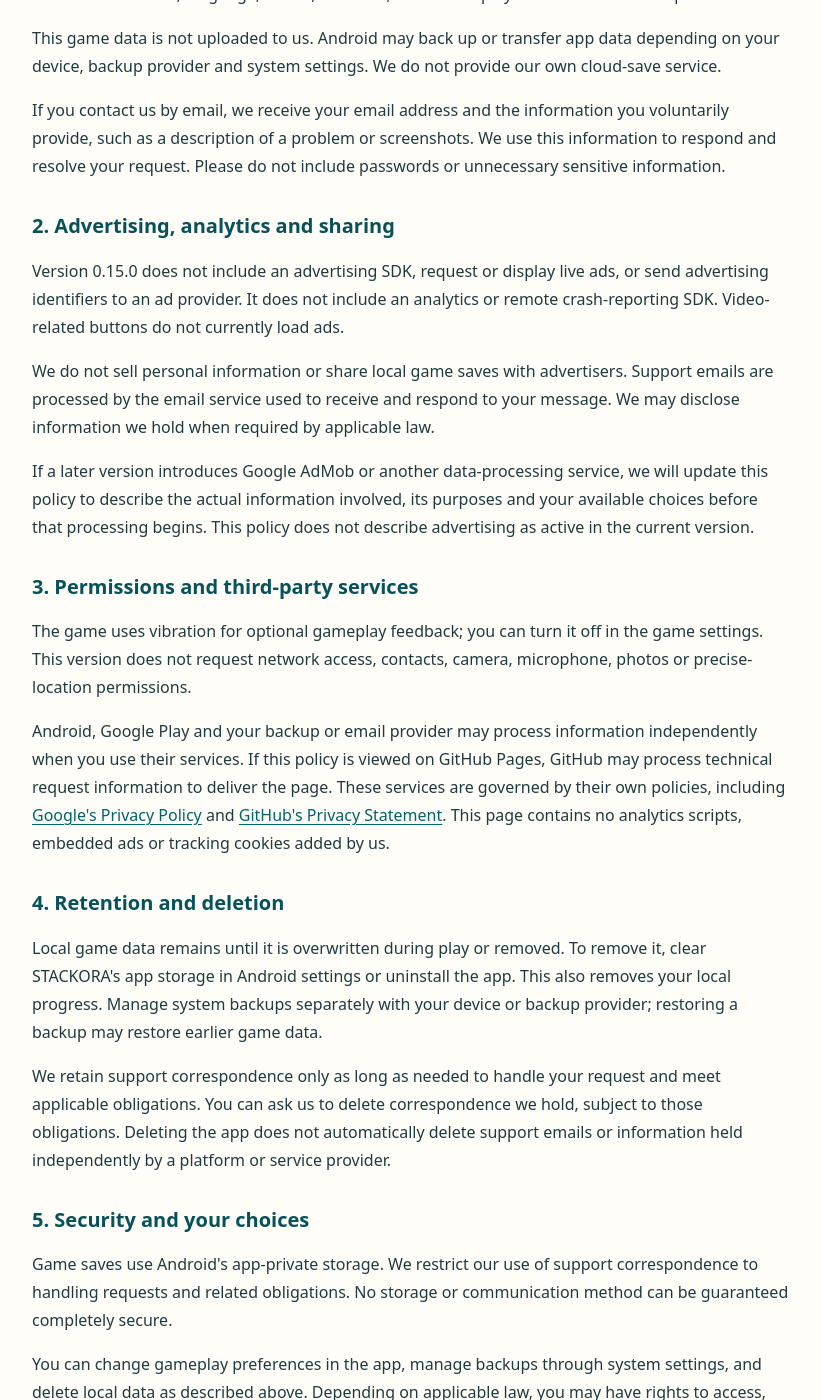
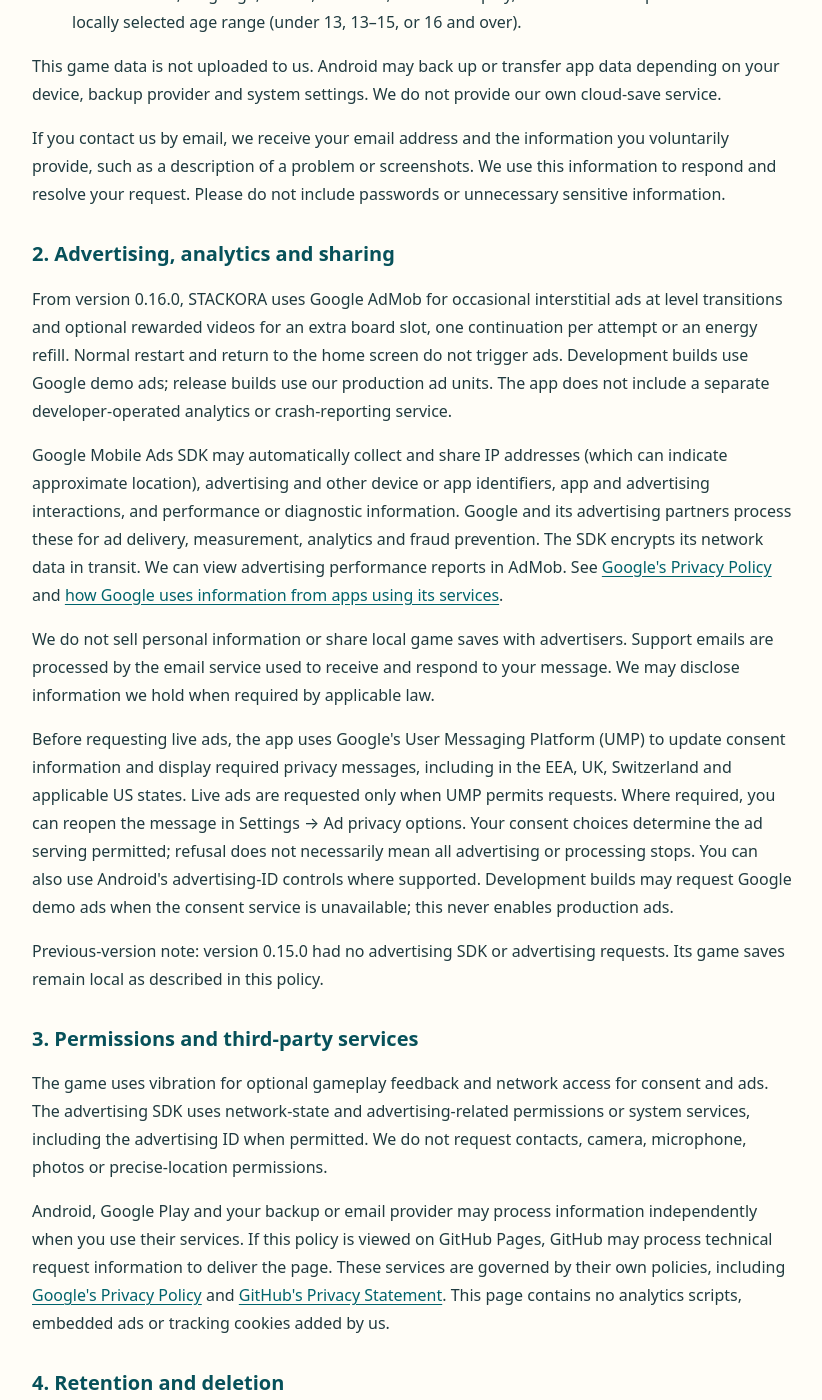
Before and after one commit to hluler/hluler.github.io, a Jekyll site: the page stackora/privacy-policy.html, which Jekyll copies as it is, in a window 1280 px wide and 1400 px high, scrolled down 600 px. Shown: the whole window, without its empty margins (228-1050 px from the left). Built offline with Jekyll 4.4.1, drawn with Linux system fonts in a browser that asks for light colours; some of the changed text lies outside the part shown.

Commit message:
Update STACKORA privacy policy for AdMob consent and age safeguards

```diff
--- a/stackora/privacy-policy.html
+++ b/stackora/privacy-policy.html
@@ -26,7 +26,7 @@
 <main>
 <section id="en" lang="en" aria-labelledby="title-en">
   <h1 id="title-en">Privacy Policy — STACKORA</h1>
-  <p class="meta">App: STACKORA<br>Package: <code>com.aisifun.stackora</code><br>Effective and last updated: 26 October 2026<br>Applies to: Android version 0.15.0</p>
+  <p class="meta">App: STACKORA (叠色时光)<br>Package: <code>com.aisifun.stackora</code><br>Effective and last updated: 27 October 2026<br>Applies to: Android 0.16.0 and later; see the previous-version note below</p>
   <p>This policy describes how the STACKORA developer ("we") handles information in the Android game and when you contact us. STACKORA does not require an account or login. We do not operate a server that receives your game saves.</p>
 
   <h2>1. Game data and support</h2>
@@ -34,18 +34,20 @@
   <ul>
     <li>level progress, the current board, available pieces, scores and unfinished games;</li>
     <li>in-game coins, energy and refill timing, unlocked slots, rewards and building or collection progress;</li>
-    <li>tutorial status, language, sound, vibration, number display and reduced-motion preferences.</li>
+    <li>tutorial status, language, sound, vibration, number display, reduced-motion preferences and a locally selected age range (under 13, 13–15, or 16 and over).</li>
   </ul>
   <p>This game data is not uploaded to us. Android may back up or transfer app data depending on your device, backup provider and system settings. We do not provide our own cloud-save service.</p>
   <p>If you contact us by email, we receive your email address and the information you voluntarily provide, such as a description of a problem or screenshots. We use this information to respond and resolve your request. Please do not include passwords or unnecessary sensitive information.</p>
 
   <h2>2. Advertising, analytics and sharing</h2>
-  <p>Version 0.15.0 does not include an advertising SDK, request or display live ads, or send advertising identifiers to an ad provider. It does not include an analytics or remote crash-reporting SDK. Video-related buttons do not currently load ads.</p>
+  <p>From version 0.16.0, STACKORA uses Google AdMob for occasional interstitial ads at level transitions and optional rewarded videos for an extra board slot, one continuation per attempt or an energy refill. Normal restart and return to the home screen do not trigger ads. Development builds use Google demo ads; release builds use our production ad units. The app does not include a separate developer-operated analytics or crash-reporting service.</p>
+  <p>Google Mobile Ads SDK may automatically collect and share IP addresses (which can indicate approximate location), advertising and other device or app identifiers, app and advertising interactions, and performance or diagnostic information. Google and its advertising partners process these for ad delivery, measurement, analytics and fraud prevention. The SDK encrypts its network data in transit. We can view advertising performance reports in AdMob. See <a href="https://policies.google.com/privacy">Google's Privacy Policy</a> and <a href="https://policies.google.com/technologies/partner-sites">how Google uses information from apps using its services</a>.</p>
   <p>We do not sell personal information or share local game saves with advertisers. Support emails are processed by the email service used to receive and respond to your message. We may disclose information we hold when required by applicable law.</p>
-  <p>If a later version introduces Google AdMob or another data-processing service, we will update this policy to describe the actual information involved, its purposes and your available choices before that processing begins. This policy does not describe advertising as active in the current version.</p>
+  <p>Before requesting live ads, the app uses Google's User Messaging Platform (UMP) to update consent information and display required privacy messages, including in the EEA, UK, Switzerland and applicable US states. Live ads are requested only when UMP permits requests. Where required, you can reopen the message in Settings → Ad privacy options. Your consent choices determine the ad serving permitted; refusal does not necessarily mean all advertising or processing stops. You can also use Android's advertising-ID controls where supported. Development builds may request Google demo ads when the consent service is unavailable; this never enables production ads.</p>
+  <p>Previous-version note: version 0.15.0 had no advertising SDK or advertising requests. Its game saves remain local as described in this policy.</p>
 
   <h2>3. Permissions and third-party services</h2>
-  <p>The game uses vibration for optional gameplay feedback; you can turn it off in the game settings. This version does not request network access, contacts, camera, microphone, photos or precise-location permissions.</p>
+  <p>The game uses vibration for optional gameplay feedback and network access for consent and ads. The advertising SDK uses network-state and advertising-related permissions or system services, including the advertising ID when permitted. We do not request contacts, camera, microphone, photos or precise-location permissions.</p>
   <p>Android, Google Play and your backup or email provider may process information independently when you use their services. If this policy is viewed on GitHub Pages, GitHub may process technical request information to deliver the page. These services are governed by their own policies, including <a href="https://policies.google.com/privacy">Google's Privacy Policy</a> and <a href="https://docs.github.com/en/site-policy/privacy-policies/github-general-privacy-statement">GitHub's Privacy Statement</a>. This page contains no analytics scripts, embedded ads or tracking cookies added by us.</p>
 
   <h2>4. Retention and deletion</h2>
@@ -57,7 +59,7 @@
   <p>You can change gameplay preferences in the app, manage backups through system settings, and delete local data as described above. Depending on applicable law, you may have rights to access, correct, delete or restrict the use of personal information we hold. Contact us using the address below. We cannot retrieve your device-only saves or directly delete data held independently by other providers.</p>
 
   <h2>6. Children's privacy</h2>
-  <p>The current game has no account system or in-game form requesting personal information. We do not knowingly collect personal information from children through the game. If you believe a child has sent personal information to us, contact us so we can review the matter and remove that information where appropriate.</p>
+  <p>STACKORA is intended for players aged 13 and over, not children under 13. Before initializing ads, the app asks for a broad age range without asking for a birth date. If under 13 is selected, the app does not initialize or request ads. For ages 13–15, it applies under-age-of-consent settings to UMP and Google Mobile Ads. The age range is stored locally; the corresponding advertising restrictions are passed to Google, rather than a birth date. If you believe a child has sent personal information to us, contact us so we can investigate and remove it where appropriate.</p>
 
   <h2>7. Changes and contact</h2>
   <p>We will publish policy changes on this page and update the date and applicable version. Where required, we will provide additional notice or request consent before introducing new data processing.</p>
@@ -66,7 +68,7 @@
 <hr>
 <section id="zh" lang="zh-CN" aria-labelledby="title-zh">
   <h1 id="title-zh">隐私政策 — STACKORA</h1>
-  <p class="meta">应用：STACKORA<br>包名：<code>com.aisifun.stackora</code><br>生效及更新日期：2026 年 10 月 26 日<br>适用范围：Android 0.15.0 版本</p>
+  <p class="meta">应用：叠色时光 / STACKORA<br>包名：<code>com.aisifun.stackora</code><br>生效及更新日期：2026 年 10 月 27 日<br>适用范围：Android 0.16.0 及更新版本；旧版本说明见下文</p>
   <p>本政策说明 STACKORA 开发者（“我们”）在 Android 游戏中及你联系我们时如何处理信息。STACKORA 无需注册或登录账号，我们不运营用于接收游戏存档的服务器。</p>
 
   <h2>1. 游戏数据与用户支持</h2>
@@ -74,18 +76,20 @@
   <ul>
     <li>关卡进度、当前棋盘、待放置拼片、分数与未完成的对局；</li>
     <li>游戏内金币、能量及恢复时间、已解锁格子、奖励和建造或收藏进度；</li>
-    <li>教程状态、语言、声音、振动、数字显示与减少动态效果等偏好。</li>
+    <li>教程状态、语言、声音、振动、数字显示、减少动态效果等偏好，以及本地选择的年龄范围（未满 13 岁、13–15 岁或 16 岁及以上）。</li>
   </ul>
   <p>这些游戏数据不会上传给我们。Android 可能根据设备、备份服务和系统设置备份或迁移应用数据；我们不提供自建云存档服务。</p>
   <p>如果你通过邮件联系我们，我们会收到你的邮箱地址及你主动提供的内容，例如问题描述或截图，并将其用于回复和处理请求。请勿发送密码或不必要的敏感信息。</p>
 
   <h2>2. 广告、分析与信息分享</h2>
-  <p>0.15.0 版本未集成广告 SDK，不请求或展示真实广告，也不会向广告服务商发送广告标识符。该版本未集成分析或远程崩溃报告 SDK。与视频有关的按钮目前不会加载广告。</p>
+  <p>自 0.16.0 起，STACKORA 使用 Google AdMob，在部分关卡切换时展示插屏广告，并提供由你主动选择观看的激励视频，用于解锁额外格子、每局一次继续或补充能量。正常重开与返回首页不触发广告。开发版本使用 Google 测试广告，正式版本使用我们的正式广告位。应用没有另行接入由开发者运营的分析或远程崩溃报告服务。</p>
+  <p>Google 移动广告 SDK 可能自动收集和分享 IP 地址（可用于推断大致位置）、广告及其他设备或应用标识符、应用和广告互动，以及性能或诊断信息。Google 及广告合作伙伴将这些信息用于广告展示、衡量、分析和防范欺诈。SDK 网络数据在传输过程中加密。我们可在 AdMob 后台查看广告效果报表。请参阅 <a href="https://policies.google.com/privacy?hl=zh-CN">Google 隐私政策</a>及 <a href="https://policies.google.com/technologies/partner-sites?hl=zh-CN">Google 如何使用来自使用其服务的应用的信息</a>。</p>
   <p>我们不出售个人信息，也不向广告商分享本地游戏存档。用于收发支持邮件的邮箱服务会处理你的来信和我们的回复。在适用法律要求时，我们可能披露所持有的信息。</p>
-  <p>如果后续版本引入 Google AdMob 或其他数据处理服务，我们会在相关处理开始前更新本政策，说明实际涉及的信息、用途及可用选择。本政策不将广告描述为当前版本已经启用的功能。</p>
+  <p>应用在请求正式广告前通过 Google 用户消息平台（UMP）更新同意状态并展示必要的隐私消息，包括欧洲经济区、英国、瑞士及适用美国州的消息。仅当 UMP 允许请求广告时才请求正式广告。需要提供入口时，你可在“设置 → 广告隐私选项”中重新管理选择。你的选择会决定允许的广告展示方式；拒绝同意不一定停止所有广告或数据处理。你也可在支持的设备上使用 Android 广告 ID 管理功能。开发版本在同意服务不可用时可能请求 Google 示例广告，该例外不会启用正式广告。</p>
+  <p>旧版本说明：0.15.0 未包含广告 SDK 或广告请求，其游戏存档仍按本政策说明保存在本地。</p>
 
   <h2>3. 权限与第三方服务</h2>
-  <p>游戏使用振动提供可选的操作反馈，你可以在游戏设置中关闭。本版本不申请网络访问、通讯录、相机、麦克风、照片或精确位置权限。</p>
+  <p>游戏使用振动提供可选的操作反馈，并使用网络访问提供同意消息与广告。广告 SDK 使用网络状态和与广告有关的权限或系统服务，包括在允许时使用广告 ID。我们不申请通讯录、相机、麦克风、照片或精确位置权限。</p>
   <p>当你使用相关服务时，Android、Google Play、备份或邮箱服务商可能独立处理信息。如果你在 GitHub Pages 上浏览本政策，GitHub 可能为提供网页而处理技术请求信息。这些服务适用各自的政策，包括 <a href="https://policies.google.com/privacy?hl=zh-CN">Google 隐私政策</a>及 <a href="https://docs.github.com/en/site-policy/privacy-policies/github-general-privacy-statement">GitHub 隐私声明</a>。本页面没有我们添加的分析脚本、嵌入广告或跟踪 Cookie。</p>
 
   <h2>4. 保存期限与删除</h2>
@@ -97,7 +101,7 @@
   <p>你可以在游戏中调整偏好，通过系统设置管理备份，并按上述方式删除本地数据。根据适用法律，你可能享有访问、更正、删除或限制使用我们持有的个人信息等权利，请通过下方邮箱联系我们。我们无法读取仅保存在你设备上的存档，也无法直接删除其他服务商独立持有的数据。</p>
 
   <h2>6. 儿童隐私</h2>
-  <p>当前游戏没有账号系统，也没有索取个人信息的游戏内表单。我们不会通过游戏故意收集儿童的个人信息。如果你认为儿童向我们发送了个人信息，请联系我们，以便核查并在适当情况下删除相关信息。</p>
+  <p>STACKORA 面向 13 岁及以上玩家，不面向 13 岁以下儿童。应用在初始化广告前询问宽泛的年龄范围，不要求出生日期。选择未满 13 岁时，不初始化或请求广告；13–15 岁会在 UMP 和 Google 移动广告中启用未达同意年龄设置。年龄范围保存在本地，向 Google 传递的是对应的广告限制，而不是出生日期。如果你认为儿童向我们发送了个人信息，请联系我们，以便核查并在适当情况下删除。</p>
 
   <h2>7. 政策更新与联系方式</h2>
   <p>政策变更时，我们会在本页面公布并更新日期与适用版本。在有要求的情况下，我们会在引入新的数据处理前提供额外告知或征求同意。</p>
```
